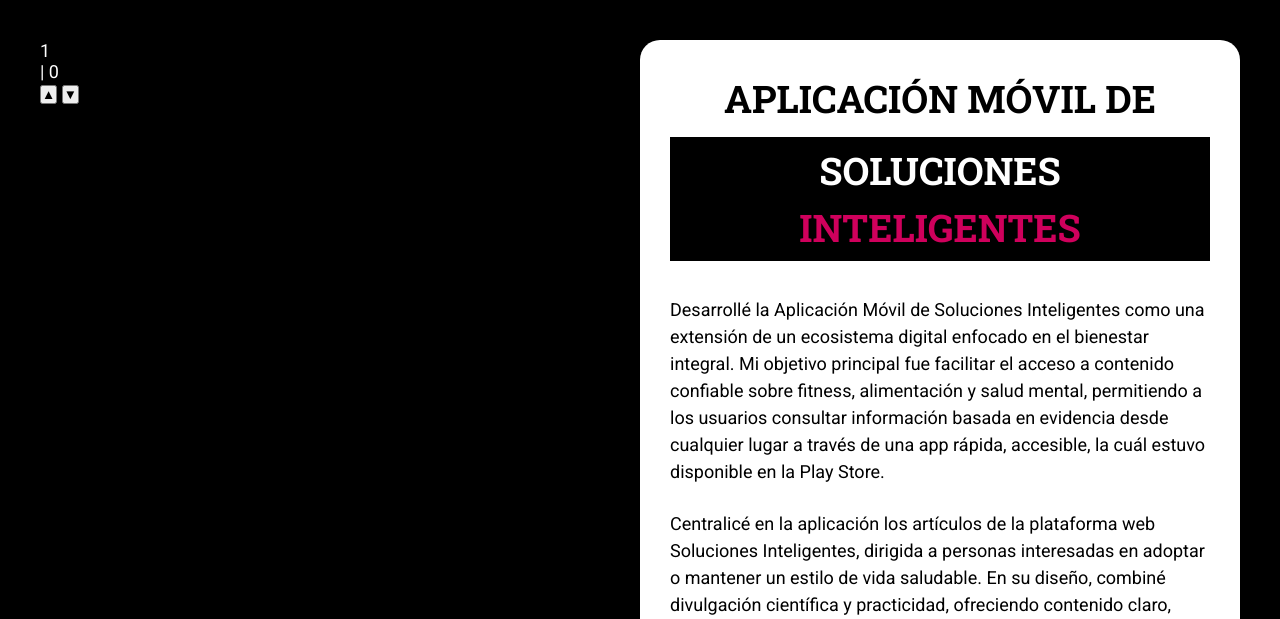
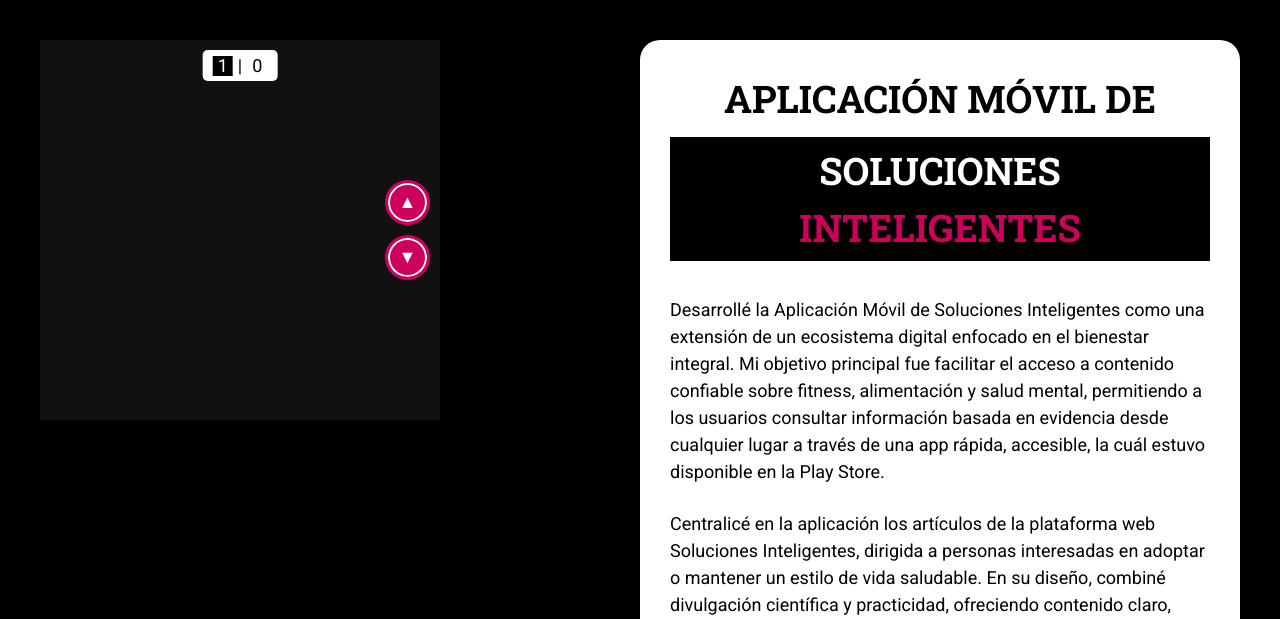
Before and after one commit to chimallidev/portafolio_chimallidev, a FastAPI app: page /portafolio/app-movil-soluciones-inteligentes in a window 1280 px wide. Shown: the top 619 px of the page. Run offline with FastAPI, Linux system fonts and the light colour scheme.

Commit message:
Estilo del componente slider_vertical

```diff
--- /dev/null
+++ b/app/static/css/proyectos/app_movil_soluciones_inteligentes/components/slider_vertical_style.css
@@ -0,0 +1,119 @@
+.slider-vertical{
+    position: relative;
+    width: 100%;
+    max-width: 400px;
+    padding: 40px;
+    background: #111;
+    overflow: hidden;
+}
+
+.slider-vertical__viewport {
+    overflow: hidden;
+    height: 300px;
+}
+
+.slider-vertical__track {
+    display: flex;
+    flex-direction: column;
+    will-change: transform;
+
+    transform: translateY(calc(var(--index, 1)* -100%));
+    transition: transform var(--speed, .5s) ease;
+}
+
+.slider-vertical__track.is-resetting {
+    transition: none;
+}
+
+.slider-vertical__item {
+    min-height: 300px;
+    display: flex;
+    align-items: center;
+    justify-content: center;
+}
+
+.slider-vertical__item img {
+    max-width: 100%;
+    max-height: 100%;
+    object-fit: contain;
+}
+
+.slider-vertical__controls {
+    position: absolute;
+    right: 10px;
+    top: 50%;
+    transform: translateY(-50%);
+    display: flex;
+    flex-direction: column;
+    gap: 10px;
+}
+
+.slider-vertical__btn {
+    width: 45px;
+    height: 45px;
+    border-radius: 50%;
+    background: var(--main-color);
+    color: var(--secondary-color);
+    font-size: 18px;
+    cursor: pointer;
+    border: 3px solid var(--main-color);
+    box-shadow: inset 0 0 0 2px var(--secondary-color);
+}
+
+.slider-vertical__counter {
+    position: absolute;
+    top: 10px;
+    left: 50%;
+    transform: translateX(-50%);
+    background: var(--secondary-color);
+    color: var(--third-color);
+    padding: 5px 10px;
+    display: flex;
+    align-items: center;
+    gap: 5px;
+    border-radius: 5px;
+}
+
+.slider-vertical__current {
+    background: var(--third-color);
+    color: var(--secondary-color);
+    overflow: hidden;
+    height: 20px;
+    display: flex;
+    align-items: center;
+    padding: 5px;
+}
+
+.slider-vertical__total {
+    overflow: hidden;
+    height: 20px;
+    display: flex;
+    align-items: center;
+    padding: 5px;
+}
+
+.slider-vertical__current-number {
+    display: inline-block;
+}
+
+.slider-vertical.is-down .slider-vertical__current-number {
+    animation: slideDown var(--speed, .5s) ease;
+}
+
+.slider-vertical.is-up .slider-vertical__current-number {
+    animation: slideUp var(--speed, .5s) ease;
+}
+
+@keyframes slideDown {
+    0% { transform: translateY(0); }
+    50% { transform: translateY(-100%); }
+    51% { transform: translateY(100%); }
+    100% { transform: translateY(0); }
+}
+
+@keyframes slideUp {
+    0% { transform: translateY(0); }
+    50% { transform: translateY(100%); }
+    51% { transform: translateY(-100%); }
+    100% { transform: translateY(0); }
+}
--- a/app/templates/proyectos/app_movil_soluciones_inteligentes/app_movil_soluciones_inteligentes.html
+++ b/app/templates/proyectos/app_movil_soluciones_inteligentes/app_movil_soluciones_inteligentes.html
@@ -4,6 +4,7 @@
 
 {% block components_style %}
 <link rel="stylesheet" href="{{url_for('static', path='css/proyectos/app_movil_soluciones_inteligentes/app_movil_soluciones_inteligentes_style.css')}}">
+<link rel="stylesheet" href="{{url_for('static', path='css/proyectos/app_movil_soluciones_inteligentes/components/slider_vertical_style.css')}}">
 {% endblock %}
 
 {% block content %}
--- a/app/templates/proyectos/app_movil_soluciones_inteligentes/components/slider_vertical.html
+++ b/app/templates/proyectos/app_movil_soluciones_inteligentes/components/slider_vertical.html
@@ -12,7 +12,8 @@
         <div class="slider-vertical__current">
             <span class="slider-vertical__current-number">1</span>
         </div>
-        <span class="slider-vertical__total">| {{ (slider_content.get("images", []) | length) if slider_content else 0}}</span>
+        <span class="slider-vertical__divider">|</span>
+        <span class="slider-vertical__total">{{ (slider_content.get("images", []) | length) if slider_content else 0}}</span>
     </div>
 
     {# viewport #}
```
